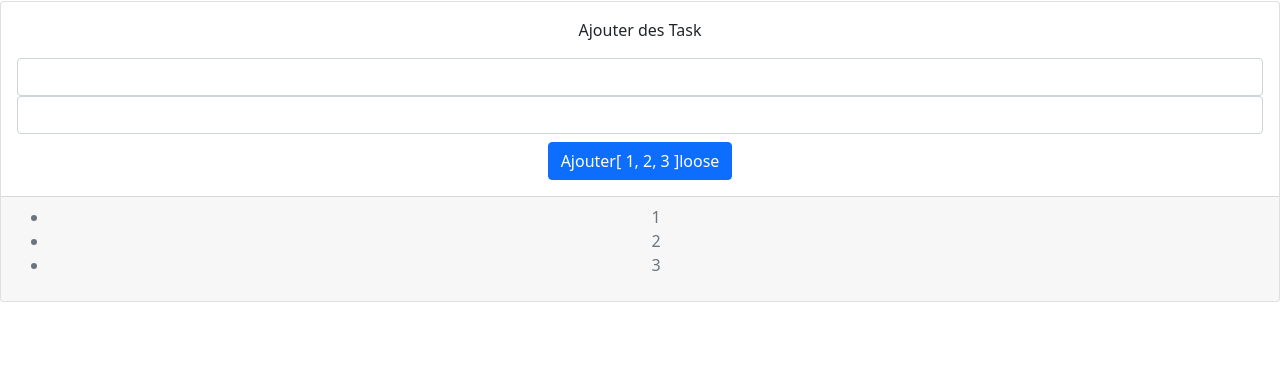
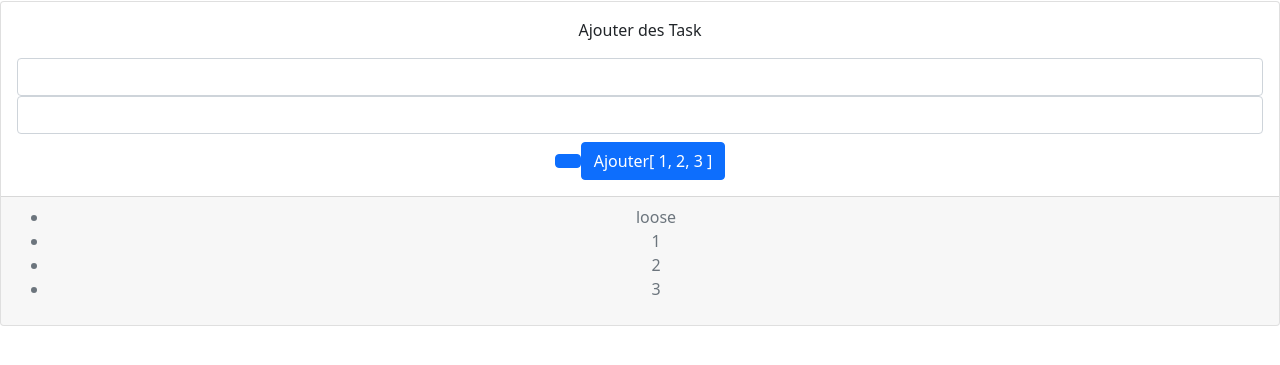
Before and after one commit to Thannajo-py/exoAdrar, a plain HTML site: page vue0/index.html in a window 1280 px wide. Shown: the part 55-420 px from the top of the page. Drawn offline with nearby package versions, Linux system fonts and the light colour scheme.

Commit message:
some more stuff

```diff
--- a/vue0/index.html
+++ b/vue0/index.html
@@ -27,7 +27,11 @@
           v-on:click="ajouterTask"
           type="button"
           class="btn btn-primary mt-2"
-        >
+        ><button
+        v-on:click="test"
+        type="button"
+        class="btn btn-primary mt-2"
+      >
           Ajouter{{variable1}}{{variable2}}{{test()}}
         </button>
       </div>
@@ -35,7 +39,7 @@
         <ul>
           <!-- la directive v-for, sur la <li> va permettre de répéter l'affichage de <li> autant de fois que des data sont présentes dans le tableau tasks (côté JS)  -->
           <!-- cette syntaxe en double accolades {{uneTask}} permet d'afficher une variable(JS) directement -->
-
+          <li>{{variable3}}</li>
           <li v-for="uneTask of tasks">{{uneTask}}</li>
           <li v-if="valeurDeInput == ''" v-for="v in variable2">{{v}}</li>
         </ul>
--- a/vue0/tasklist(vue).js
+++ b/vue0/tasklist(vue).js
@@ -7,7 +7,9 @@ Vue.createApp({
         tasks: [],
         valeurDeInput: '',
         variable1: '',
-        variable2: [1,2,3]
+        variable2: [1,2,3],
+        variable3: '',
+        testMethod: ()=>{return 1}
       };
     },
     // Dans cet Object methods, on va écrire nos fonctions
@@ -15,12 +17,11 @@ Vue.createApp({
       ajouterTask() {
         this.tasks.push(this.valeurDeInput);
         this.valeurDeInput = '';
-
       },
-      test:()=> {
+      test:function() {
         let rand = Math.random()
-        if (rand > 0.5) return "loose"
-        return "win"
+        if (rand > 0.5) this.variable3="loose"
+        else this.variable3 = "win"
       }
 
     },
```
